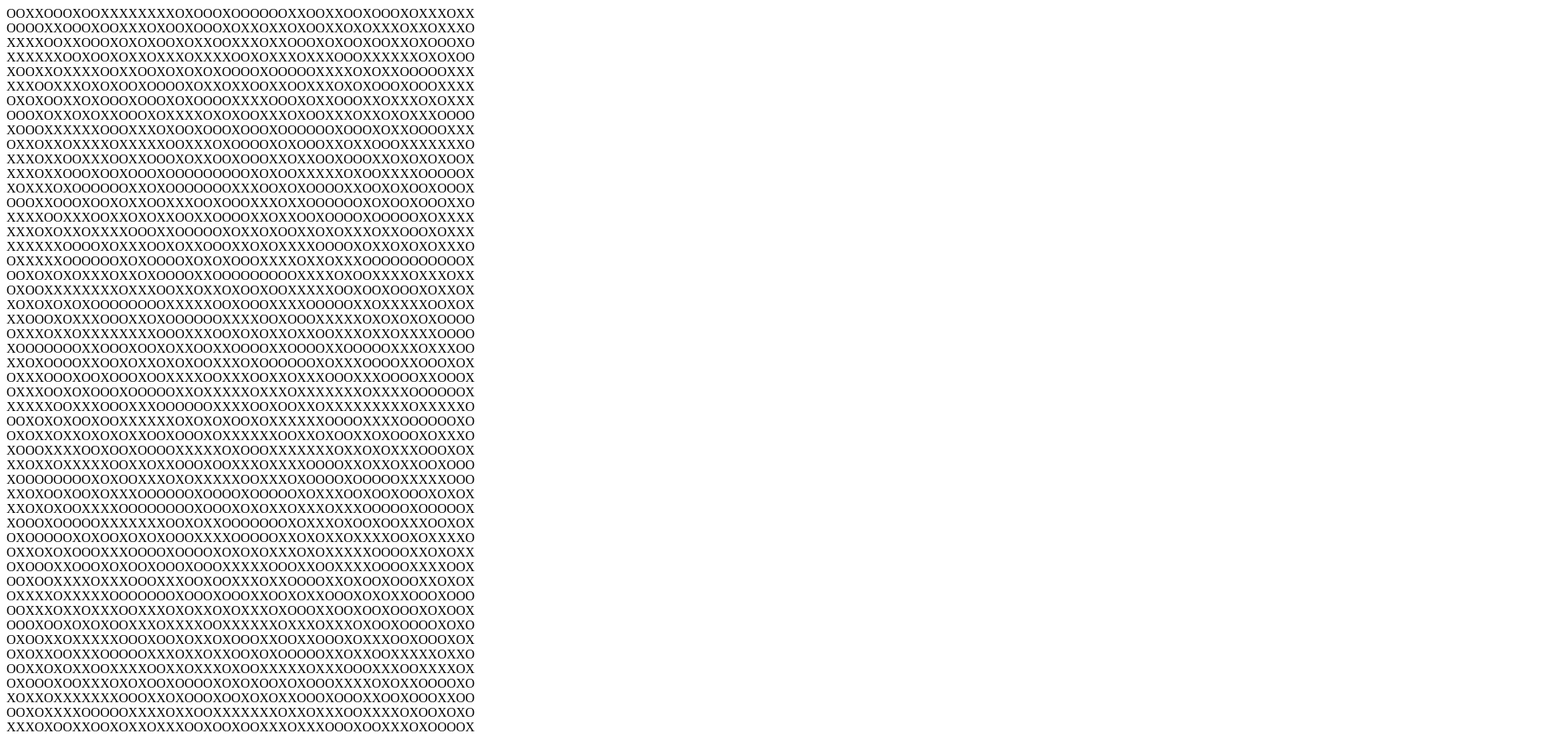
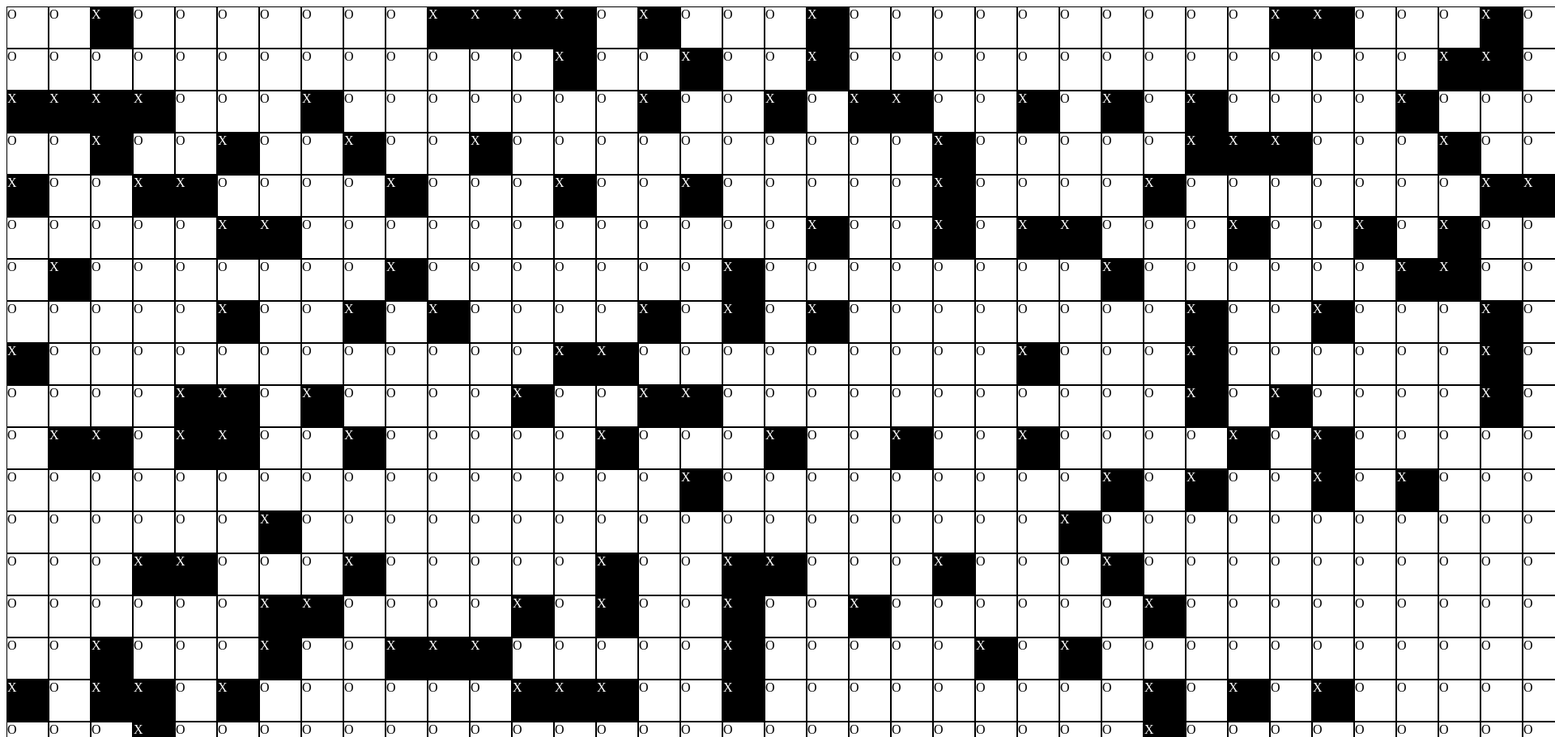
Before and after one commit to Nvmeless/javaScript, a plain HTML site: page index.html in a window 1280 px wide. Shown: the top 911 px of the page at 81% size, 1920 px wide, since content can reach past the window. Drawn offline with Linux system fonts and the light colour scheme.

Commit message:
BoardGame

```diff
--- a/index.js
+++ b/index.js
@@ -5,4 +5,3 @@ let lifeGame = new LifeGame(50, 50)
 
 
 // lifeGame.createBoard(5,5);
-console.log(lifeGame.board);
--- a/lifeGame.js
+++ b/lifeGame.js
@@ -32,7 +32,7 @@ class Board {
             row = [];
             for(let j = 0; j < this.xSize; j++){
 
-                row.push(new Cell(j,i,(Math.random() > .5)))
+                row.push(new Cell(j,i,(Math.random() > .8), this))
 
             }
             this.board.push(row);
@@ -50,19 +50,23 @@ class Board {
         let newDiv = null;
         let newContent = null;
         let newDivRow = null;
-
+        let cell = null;
         for(let i = 0; i < this.ySize ; i++){
         newDivRow = document.createElement("div")
 
         newDivRow.className =  "row";
             for(let j = 0; j < this.xSize; j++){
-
+            cell = this.getCell(j,i)
             newDiv = document.createElement("div");
-
-            newContent = document.createTextNode(this.getCell(j,i).isAlive() ? 'X' : "O");
-
+            newDiv.className = cell.isAlive() ? "dead" : "alive";
+            cell.setElement(newDiv);
+            newContent = document.createTextNode(cell.isAlive() ? 'X' : "O");
         // add the text node to the newly created div
             newDiv.appendChild(newContent);
+            newDiv.addEventListener("click", this.getCell(j,i).click)
+
+
+            // newDiv.className = "case";
             newDivRow.appendChild(newDiv);
 
             }
@@ -73,21 +77,50 @@ class Board {
 
     }
 
+refreshBoard = () => {
+        let currentDiv = document.getElementById("board");;
+        let cell = null;
+        for(let i = 0; i < this.ySize ; i++){
+            for(let j = 0; j < this.xSize; j++){
+
+            cell = this.getCell(j,i)
+            cell.getElement().className = cell.isAlive() ? "dead" : "alive";
+            }
 
 
-}
+            }
+
+
+    }
+
+    }
+
+
 
 
 class Cell {
     alive= false;
-    constructor(x,y, alive){
+    elt = null;
+    constructor(x,y, alive,board){
         this.x = x;
         this.y = y;
         this.alive = alive;
+        this.board = board;
     }
+    setElement = (elt) => {
+        this.elt = elt
 
+    }
+     getElement = () => {
+        return this.elt
+
+    }
     isAlive = () => {
         return this.alive;
+    }
+    click = () => {
+        this.alive = !this.alive
+        this.board.refreshBoard()
     }
 }
 
--- a/style.css
+++ b/style.css
@@ -2,3 +2,15 @@
 
     display: flex;
 }
+.alive{
+    height: 50px;
+    min-width: 50px;
+    border: 1px solid black;
+}
+.dead{
+    height: 50px;
+    min-width: 50px;
+    border: 1px solid black;
+    background-color: black;
+    color: white;
+}
```
